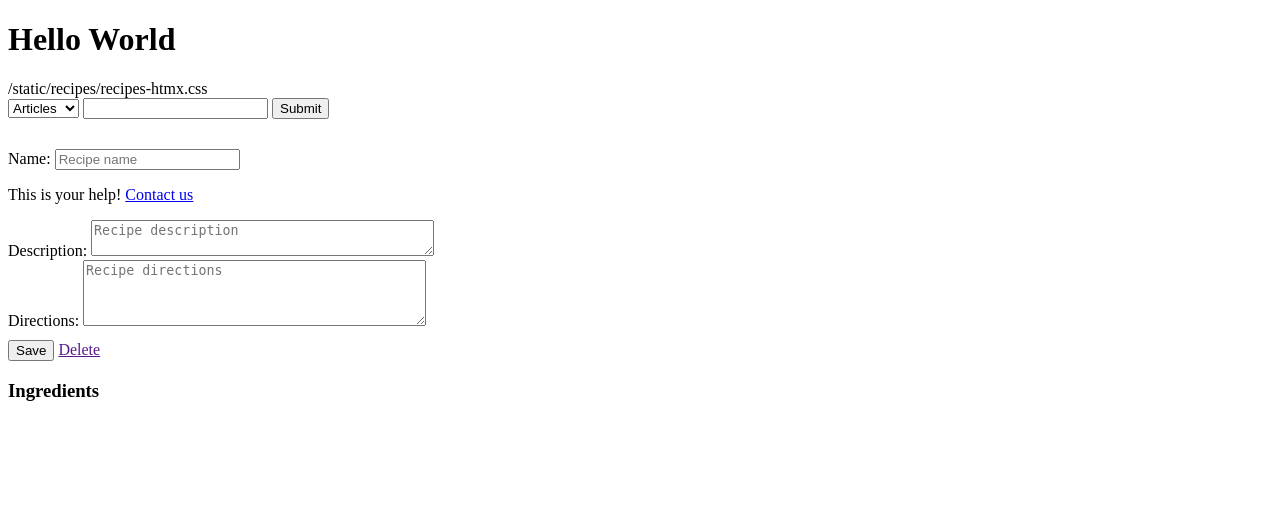
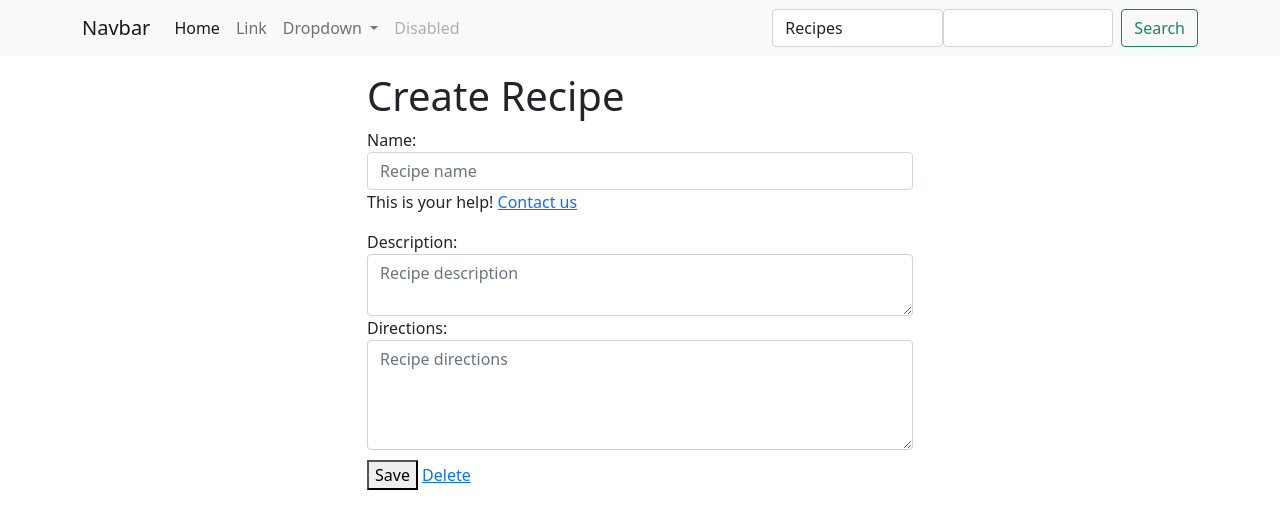
Before and after one commit to codingforentrepreneurs/Try-Django-3.2, a Django app: page /pantry/recipes/create/ in a window 1280 px wide. Shown: the top 529 px of the page. Run offline with Django 3.2, Linux system fonts and the light colour scheme; the visitor is signed in with stand-in values (Sample User, id 1); parts of the project's set-up code (start-up, migrations or seed data) failed here and were passed over; some libraries are stand-ins or nearby versions.

Commit message:
85 - Adding Bootstrap & the tip of the Bootstrap Iceberg

```diff
--- a/templates/base.html
+++ b/templates/base.html
@@ -2,20 +2,30 @@
 <!DOCTYPE html>
 <html>
     <head>
+         <!-- Required meta tags -->
+        <meta charset="utf-8">
+        <meta name="viewport" content="width=device-width, initial-scale=1">
+
+          <!-- Bootstrap CSS -->
+    <link href="https://cdn.jsdelivr.net/npm/bootstrap@5.1.1/dist/css/bootstrap.min.css" rel="stylesheet" integrity="sha384-F3w7mX95PdgyTmZZMECAngseQB83DfGTowi0iMjiWaeVhAn4FJkqJByhZMI3AhiU" crossorigin="anonymous">
+
+
         <script src="https://unpkg.com/htmx.org@1.5.0"></script>
         <link rel='stylesheet' href='{% static "recipes/recipes-htmx.css" %}' />
     </head>
     <body>
-        <h1>Hello World</h1>
+        {% include 'base/navbar.html' %}
 
-        {% static "recipes/recipes-htmx.css" %}
+        <div class='container'>
 
-        {% include 'search/search-form.html' %}
+            {% block content %}
+            <h3>This will be replaced</h3>
+            {% endblock content %}
+        </div>
 
-        {% block content %}
-        <h3>This will be replaced</h3>
-        {% endblock content %}
 
+    <!-- Option 1: Bootstrap Bundle with Popper -->
+    <script src="https://cdn.jsdelivr.net/npm/bootstrap@5.1.1/dist/js/bootstrap.bundle.min.js" integrity="sha384-/bQdsTh/da6pkI1MST/rWKFNjaCP5gBSY4sEBT38Q/9RBh9AH40zEOg7Hlq2THRZ" crossorigin="anonymous"></script>
 
         <script>
             document.body.addEventListener("htmx:configRequest", (event)=>{
--- /dev/null
+++ b/templates/base/navbar.html
@@ -0,0 +1,37 @@
+<nav class="navbar navbar-expand-lg navbar-light bg-light mb-3">
+    <div class="container">
+      <a class="navbar-brand" href="#">Navbar</a>
+      <button class="navbar-toggler" type="button" data-bs-toggle="collapse" data-bs-target="#navbarSupportedContent" aria-controls="navbarSupportedContent" aria-expanded="false" aria-label="Toggle navigation">
+        <span class="navbar-toggler-icon"></span>
+      </button>
+      <div class="collapse navbar-collapse" id="navbarSupportedContent">
+        <ul class="navbar-nav me-auto mb-2 mb-lg-0">
+          <li class="nav-item">
+            <a class="nav-link active" aria-current="page" href="#">Home</a>
+          </li>
+          <li class="nav-item">
+            <a class="nav-link" href="#">Link</a>
+          </li>
+          <li class="nav-item dropdown">
+            <a class="nav-link dropdown-toggle" href="#" id="navbarDropdown" role="button" data-bs-toggle="dropdown" aria-expanded="false">
+              Dropdown
+            </a>
+            <ul class="dropdown-menu" aria-labelledby="navbarDropdown">
+              <li><a class="dropdown-item" href="#">Action</a></li>
+              <li><a class="dropdown-item" href="#">Another action</a></li>
+              <li><hr class="dropdown-divider"></li>
+              <li><a class="dropdown-item" href="#">Something else here</a></li>
+            </ul>
+          </li>
+          <li class="nav-item">
+            <a class="nav-link disabled">Disabled</a>
+          </li>
+        </ul>
+        {% if request.user.is_authenticated %}
+        {% include 'search/search-form.html' %}
+        {% endif %}
+
+
+      </div>
+    </div>
+  </nav>
--- a/templates/recipes/create-update.html
+++ b/templates/recipes/create-update.html
@@ -12,9 +12,17 @@
     }
 </style>
 
-<div style='margin-top:30px;'>
+<div class='row'>
+        <div class='{% if object.id %}col-12 col-md-8 {% else %} col-md-6 mx-auto {% endif %}'>
+            {% if not object.id %}
+                <h1>Create Recipe</h1>
+            {% endif %}
+
+
             {% include 'recipes/partials/forms.html' %}
+        </div>
 
+        <div class='{% if object.id %}col-12 col-md-4 {% else %} d-none {% endif %}'>
             <h3>Ingredients</h3>
             {% for ingredient in object.get_ingredients_children %}
                     {% include 'recipes/partials/ingredient-inline.html' with object=ingredient %}
@@ -30,6 +38,7 @@
                 hx-target='#ingredient-create' hx-swap='beforeend'>Add ingredient</button>
 
             {% endif %}
+        </div>
 </div>
 
 <script>
--- a/templates/search/search-form.html
+++ b/templates/search/search-form.html
@@ -1,6 +1,6 @@
 <div>
-    <form action='/search/' method='GET'>
-        <select name='type' id='search-type'>
+    <form action='/search/' method='GET' class="d-flex">
+        <select class='form-control' name='type' id='search-type'>
             {% if request.GET.type == 'article' %}
                 <option value='article' selected>Articles</option>
             {% else %}
@@ -10,13 +10,13 @@
             {% if request.GET.type == 'recipe' %}
             <option value='recipe' selected>Recipes</option>
             {% else %}
-                <option value='recipe'>Recipes</option>
+                <option value='recipe' selected>Recipes</option>
             {% endif %}
         </select>
 
-        <input type='text' id='search-query' name='q' value='{{ request.GET.q }}' hx-get='/search/' hx-trigger='keyup changed delay:200ms' hx-include='#search-type' hx-target='#typeahead-results' />
+        <input class="form-control me-2"  type='text' id='search-query' name='q' value='{{ request.GET.q }}' hx-get='/search/' hx-trigger='keyup changed delay:200ms' hx-include='#search-type' hx-target='#typeahead-results' />
 
-        <input type='submit' />
+        <button class="btn btn-outline-success" type="submit">Search</button>
     </form>
     <div id='typeahead-results'></div>
 </div>
```
Lines whose indentation alone changed are shown as unchanged.
